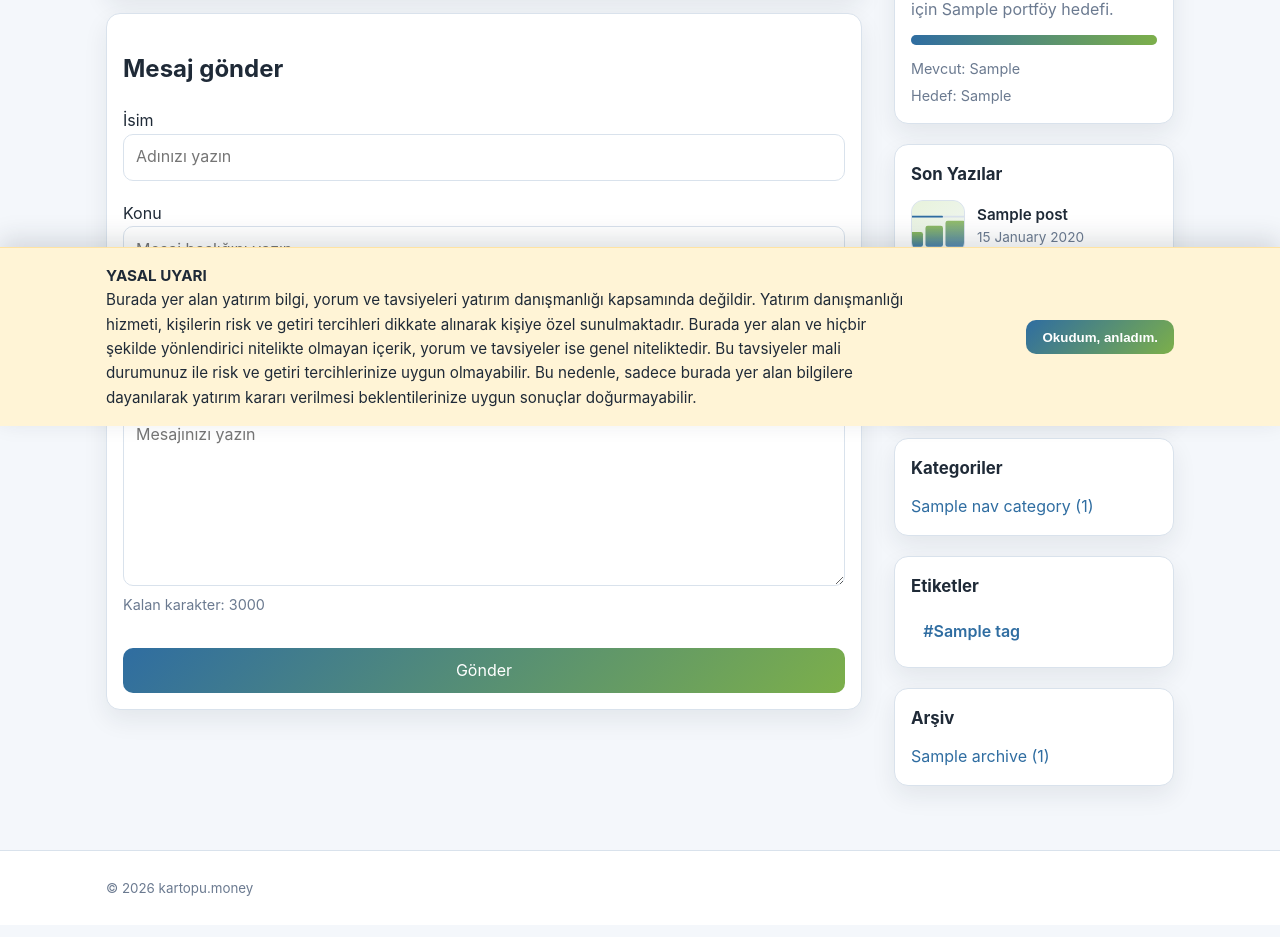
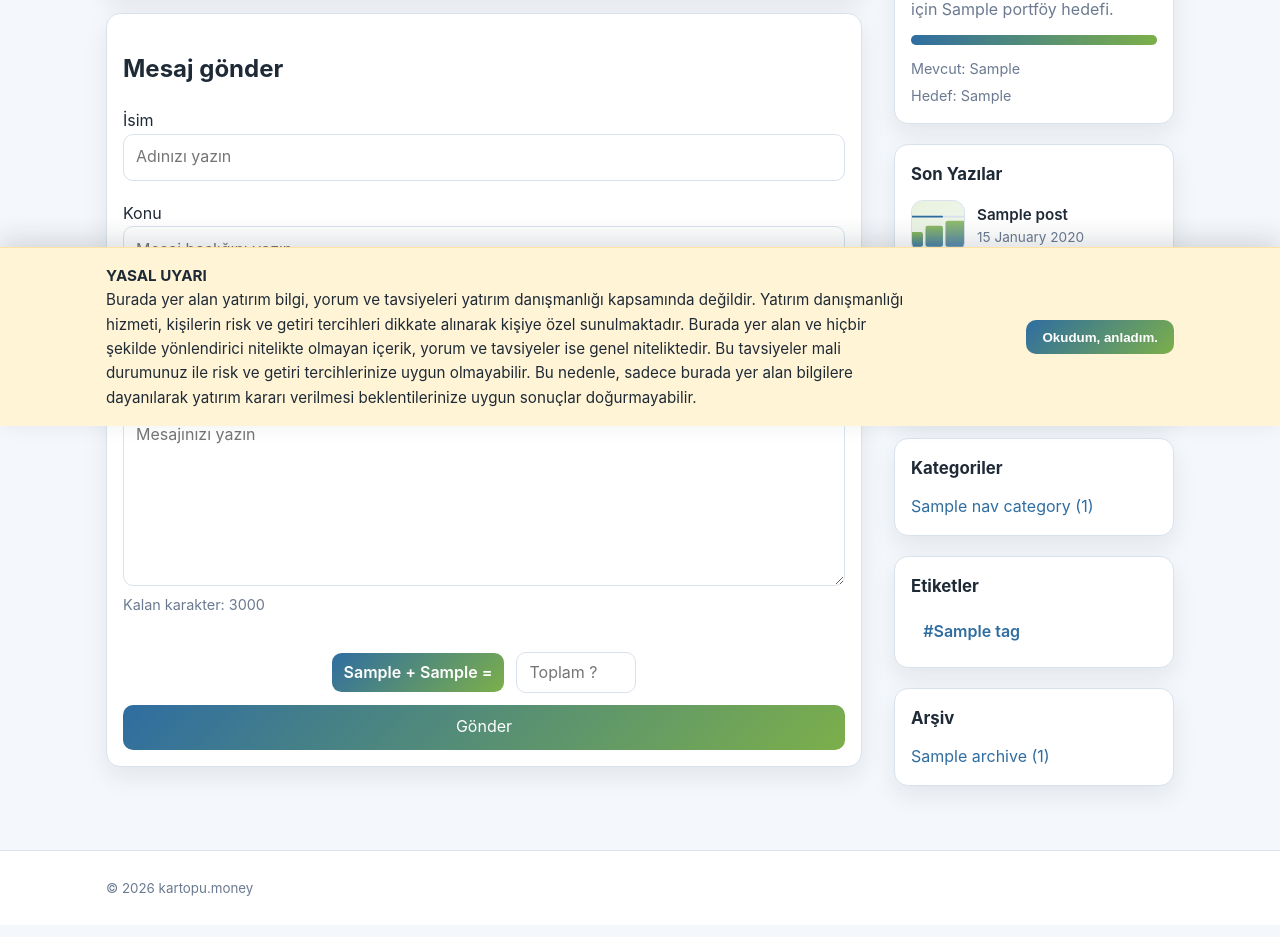
Before and after one commit to cihatertem/kartopu_blog, a Django app: template core/templates/core/contact.html in a window 1280 px wide. Shown: the part 374-1311 px from the top of the page. Run offline with Django 5.2, Linux system fonts and the light colour scheme; the template is opened without the code that fills it: most values are stand-ins (such as "Sample title", 1, 10 or a date in 2020); parts of the project's set-up code (start-up, migrations or seed data) failed here and were passed over.

Commit message:
- captcha input field inserted in contact form   - User models las_name change reverted and migration ready   - Blogpost model cononical url has default setup if value empty

```diff
--- a/accounts/models.py
+++ b/accounts/models.py
@@ -79,7 +79,7 @@ class User(  # pyright: ignore[reportIncompatibleVariableOverride]
 ):
     username = None
     first_name = models.CharField(max_length=30)
-    last_name = models.CharField(max_length=30, blank=True, null=True)
+    last_name = models.CharField(max_length=30, blank=True)
     email = models.EmailField(unique=True)
     bio = models.TextField(blank=True)
     website = models.URLField(blank=True)
@@ -123,9 +123,6 @@ class User(  # pyright: ignore[reportIncompatibleVariableOverride]
 
     @property
     def full_name(self) -> str:
-        if self.last_name is None:
-            return self.first_name.title() or ""
-
         return self.get_full_name().title()
 
     def _resize_avatar(self) -> None:
--- a/blog/models.py
+++ b/blog/models.py
@@ -15,6 +15,7 @@ from core.mixins import TimeStampedModelMixin, UUIDModelMixin
 META_TITLE_SUFFIX = " | Kartopu Blog"
 SEO_TITLE_MAX_LENGTH = 45
 SEO_DESCRIPTION_MAX_LENGTH = 160
+KARTOPU_MONEY_BASE_URL = "https://kartopu.money"
 
 
 class Category(
@@ -252,6 +253,9 @@ class BlogPost(
         if not self.slug:
             self.slug = slugify(self.title)
 
+        if not self.canonical_url:
+            self.canonical_url = KARTOPU_MONEY_BASE_URL + self.slug
+
         if self.status == self.Status.PUBLISHED and self.published_at is None:
             from django.utils import timezone
 
--- a/core/templates/core/contact.html
+++ b/core/templates/core/contact.html
@@ -23,7 +23,7 @@
 
   <section class="summary-card">
     <h2>Mesaj gönder</h2>
-    <form class="comment-form" method="post" action="{% url 'core:contact' %}">
+    <form class="comment-form" method="post">
       {% csrf_token %}
       <div class="comment-form__field is-website">
         <label for="contact-website">Website</label>
@@ -93,7 +93,13 @@
           Kalan karakter: <span id="contact-message-counter">3000</span>
         </div>
       </div>
-
+      <div class="comment-form__field captcha">
+        <label for="captcha" class="captcha-question"
+          ><span class="num1">{{ num1 }}</span> +
+          <span class="num2">{{ num2 }}</span> =
+        </label>
+        <input type="number" id="captcha" name="captcha" class="input-field" placeholder="Toplam ?" required />
+      </div>
       <button class="input-field button--primary" type="submit">
         Gönder
       </button>
--- a/static/css/site.css
+++ b/static/css/site.css
@@ -764,6 +764,33 @@ select:focus {
   gap: 0.5rem;
 }
 
+.captcha {
+  display: inline-flex;
+  align-items: center;
+  gap: 0.75rem;
+  padding: 0.25rem;
+  border-radius: 0.75rem;
+  margin: 0 auto;
+}
+
+.captcha-question {
+  padding: 0.4rem 0.75rem;
+  border-radius: 0.6rem;
+  background: linear-gradient(
+    135deg,
+    var(--color-primary),
+    var(--color-accent)
+  );
+  color: white;
+  font-weight: 600;
+  white-space: nowrap;
+}
+
+.captcha input {
+  padding: 0.4rem 0.75rem;
+  width: 120px;
+}
+
 .char-counter {
   font-size: 0.9rem;
   color: var(--color-muted);
```
Also changed, not shown: core/helpers.py (+29 -0 lines), core/views.py (+21 -1 lines), accounts/migrations/0004_alter_user_last_name.py (added).
